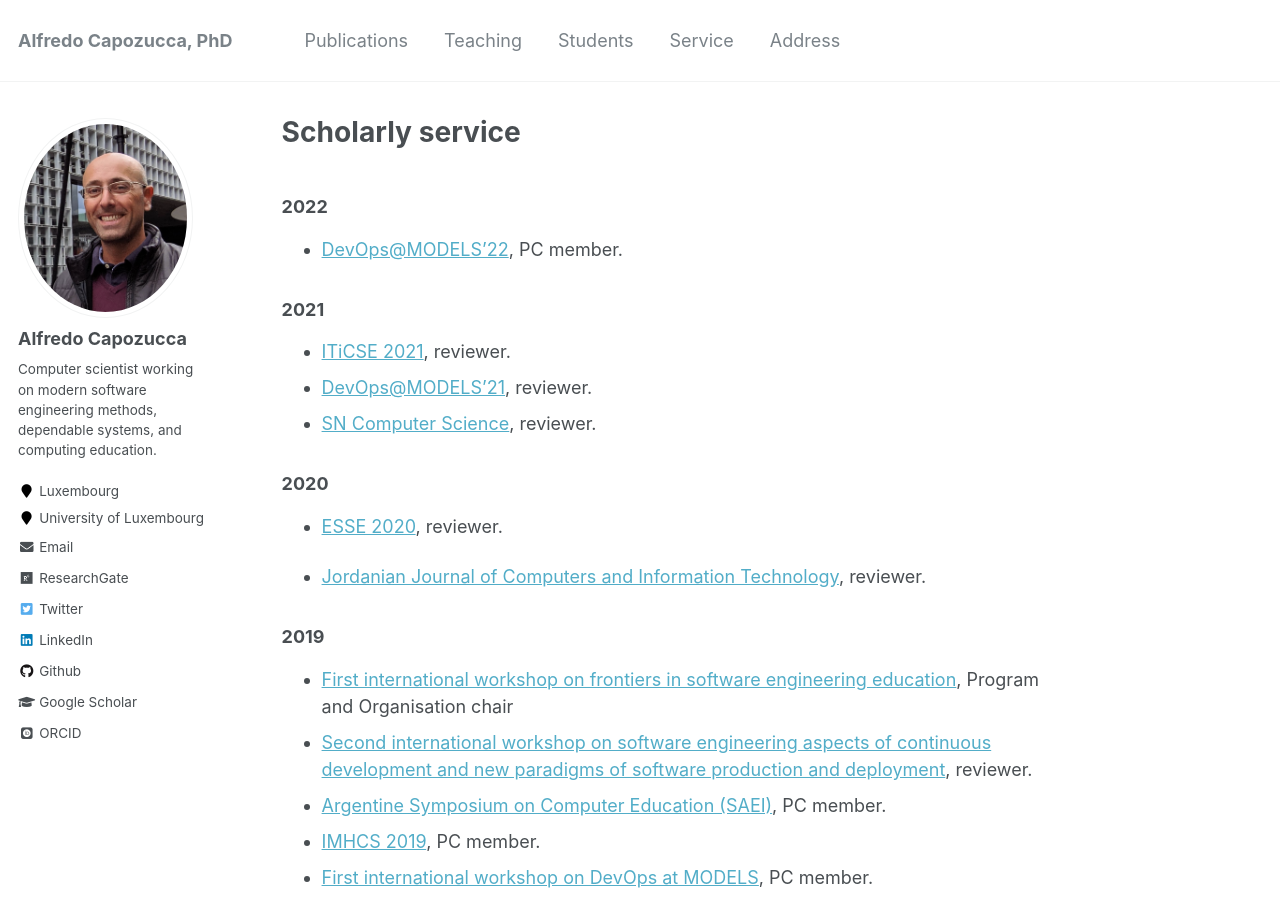
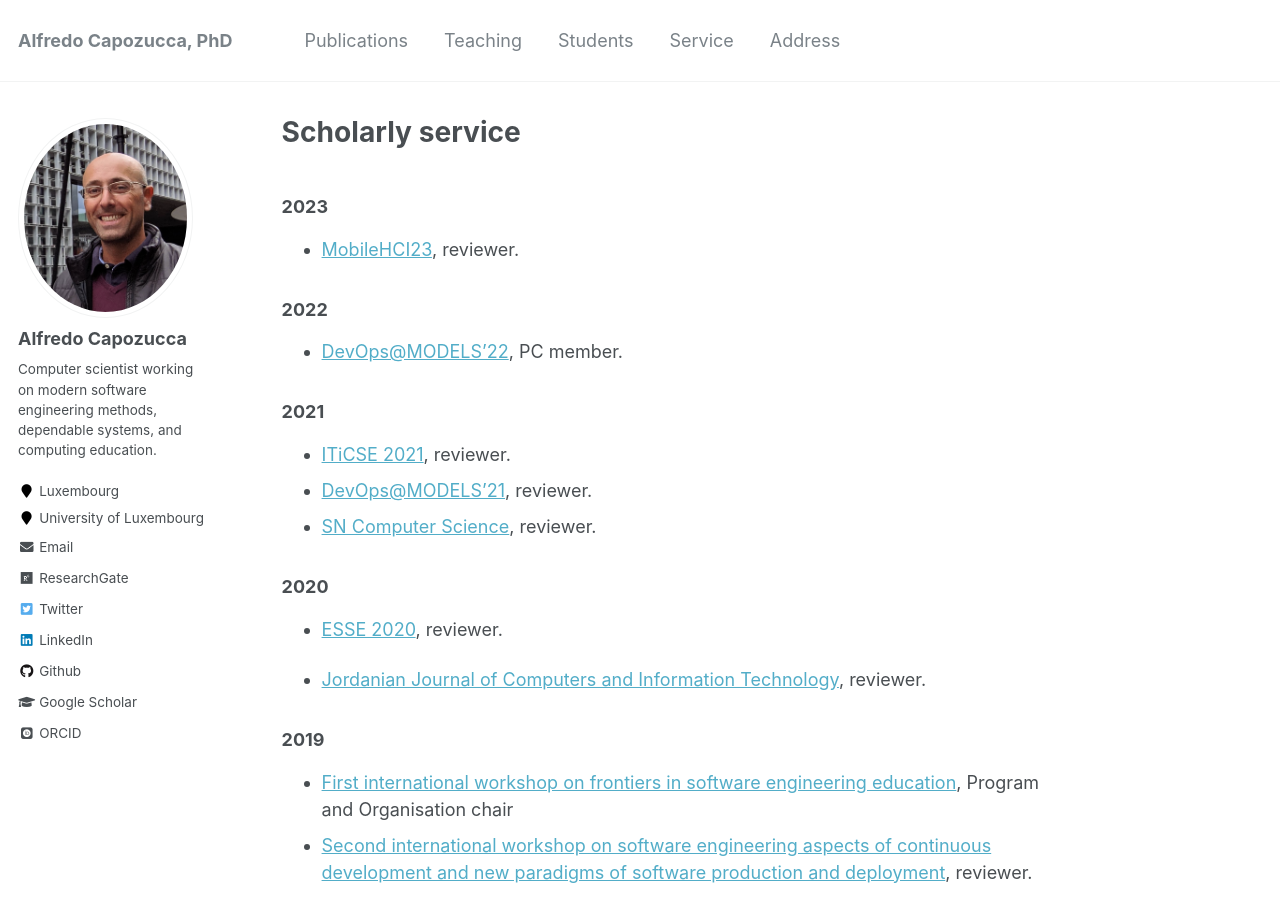
Before and after one commit to acapozucca/acapozucca.github.io, a Jekyll site: the page built from _pages/service.md, in a window 1280 px wide and 900 px high. Built offline with Jekyll 4.4.1, drawn with Linux system fonts in a browser that asks for light colours; some web fonts are replaced.

Commit message:
Update service.md

```diff
--- a/_pages/service.md
+++ b/_pages/service.md
@@ -5,6 +5,12 @@ author_profile: true
 redirect_from:
   - /service
 ---
+
+
+### 2023
+
+* [MobileHCI23](https://mobilehci.acm.org/2023/), reviewer.
+
 
 ### 2022
 
```
